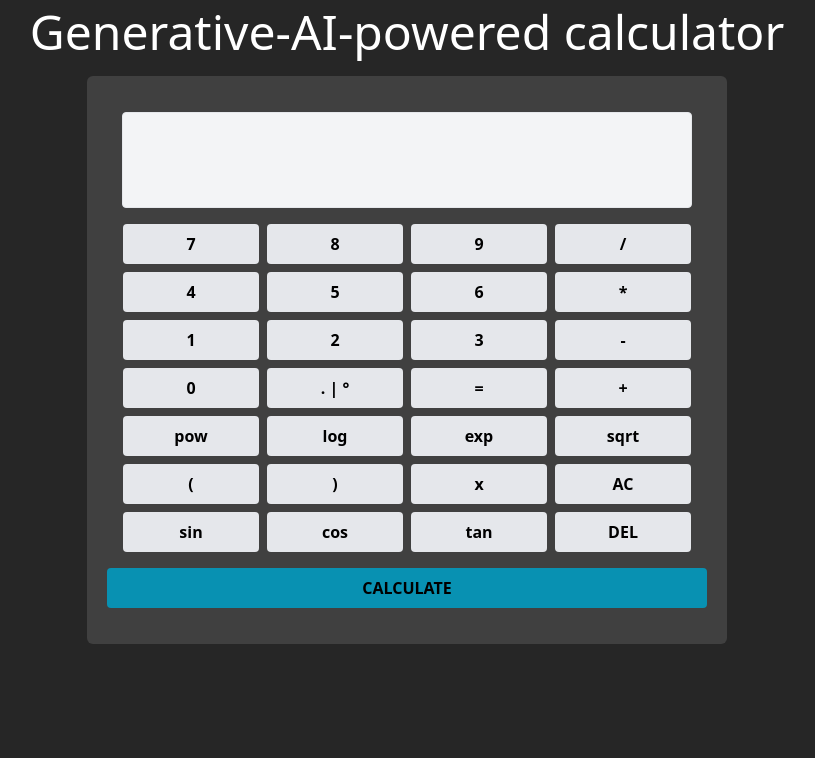
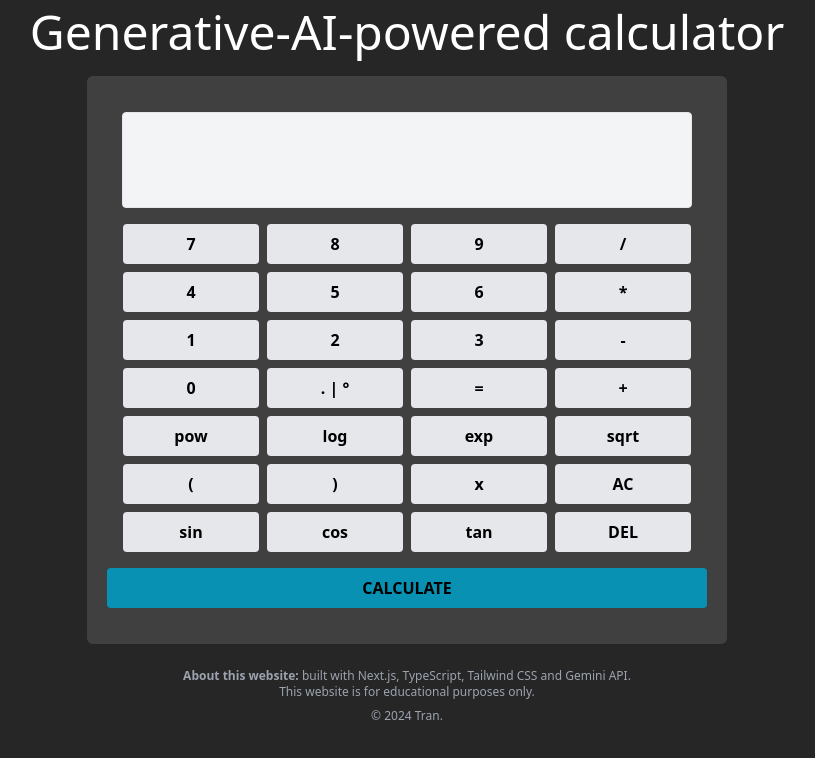
Before and after one commit to khois345/gpt-powered-calculator, a Next.js app: page / in a window 1280 px wide. Shown: the top 758 px of the page, without its empty margins (233-1048 px from the left). Built offline with nearby package versions, Linux system fonts and the light colour scheme.

Commit message:
Final logic update + polishing

```diff
--- a/app/api/generate/route.ts
+++ b/app/api/generate/route.ts
@@ -72,7 +72,7 @@ export async function POST(req: NextRequest) {
   } catch (error) {
     console.error("Error while generating content:", error);
     return NextResponse.json(
-      { error: "Error generating content (API Service not available)." },
+      { error: "Error generating content" },
       { status: 500 }
     );
   }
--- a/app/components/Calculator.tsx
+++ b/app/components/Calculator.tsx
@@ -10,6 +10,7 @@ export default function Calculator() {
   const [result, setResult] = useState("");
   const [loading, setLoading] = useState(false);
   const [done, setDone] = useState(false);
+  const [isError, setIsError] = useState(false);
   const clickTimeout = useRef<NodeJS.Timeout | null>(null);
 
   const handleSubmit = async () => {
@@ -36,10 +37,12 @@ export default function Calculator() {
         setResult(data.text_content);
       } else {
         setResult(`Error: ${data.error || "Failed to get response"}`);
+        setIsError(true);
       }
     } catch (error) {
       console.error("Error:", error);
-      setResult("Error: Failed to get a response from the server.");
+      setResult("Error: Failed to get a response from the server. Try again.");
+      setIsError(true);
     } finally {
       setLoading(false);
     }
@@ -56,7 +59,7 @@ export default function Calculator() {
         clickTimeout.current = setTimeout(() => {
           setPrompt((prev) => prev + ".");
           clickTimeout.current = null;
-        }, 300); // 300ms timeout for double click detection
+        }, 100); // 100ms timeout for double click detection
       }
   };
 
@@ -80,10 +83,16 @@ export default function Calculator() {
 
       <KeyboardPad
         onButtonClick={(value) => {
+          if (done && !isError) {
+            setPrompt("");
+            setDone(false);
+          }
+
           switch (value) {
             case "CALC":
               handleSubmit();
               setDone(true);
+              setIsError(false);
               break;
             case "DEL":
               if (prompt) {
@@ -118,12 +127,8 @@ export default function Calculator() {
                 setPrompt((prev) => prev + "exp(");
                 break;
             default:
-              if (done) {
-                setPrompt(value);
-                setDone(false);
-              }
-              setPrompt((prev) => prev + value);
-              break;
+                setPrompt((prev) => prev + value);
+                break;
           }
         }}
       />
--- /dev/null
+++ b/app/components/Footer.tsx
@@ -0,0 +1,19 @@
+import React from "react";
+
+export default function Footer() {
+  return (
+    <footer className="mt-6 px-4 text-center text-gray-400">
+
+
+      <p className="text-xs">
+        <span className="font-semibold">About this website:</span> built with
+        Next.js, TypeScript, Tailwind CSS and Gemini API.
+        <br/>
+        This website is for educational purposes only.
+        <small className="mt-2 block text-xs">
+        &copy; 2024 Tran.
+      </small>
+      </p>
+    </footer>
+  );
+}
--- a/app/page.tsx
+++ b/app/page.tsx
@@ -1,10 +1,12 @@
 import Calculator from './components/Calculator';
+import Footer from './components/Footer';
 
 export default function Home() {
   return (
     <main>
       <h1 className="text-center text-white text-5xl pt-2 pb-5">Generative-AI-powered calculator</h1>
       <Calculator />
+      <Footer />
     </main>
   );
 }
```
